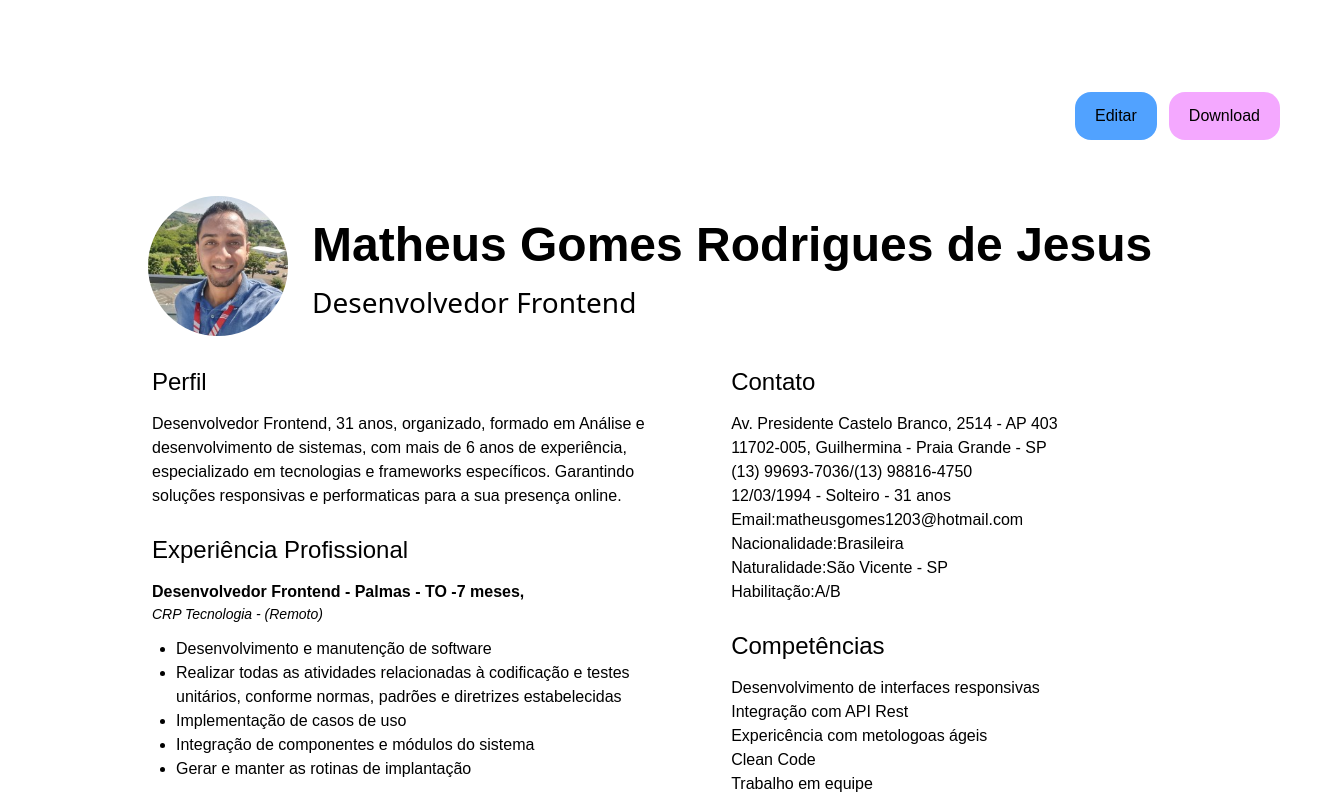
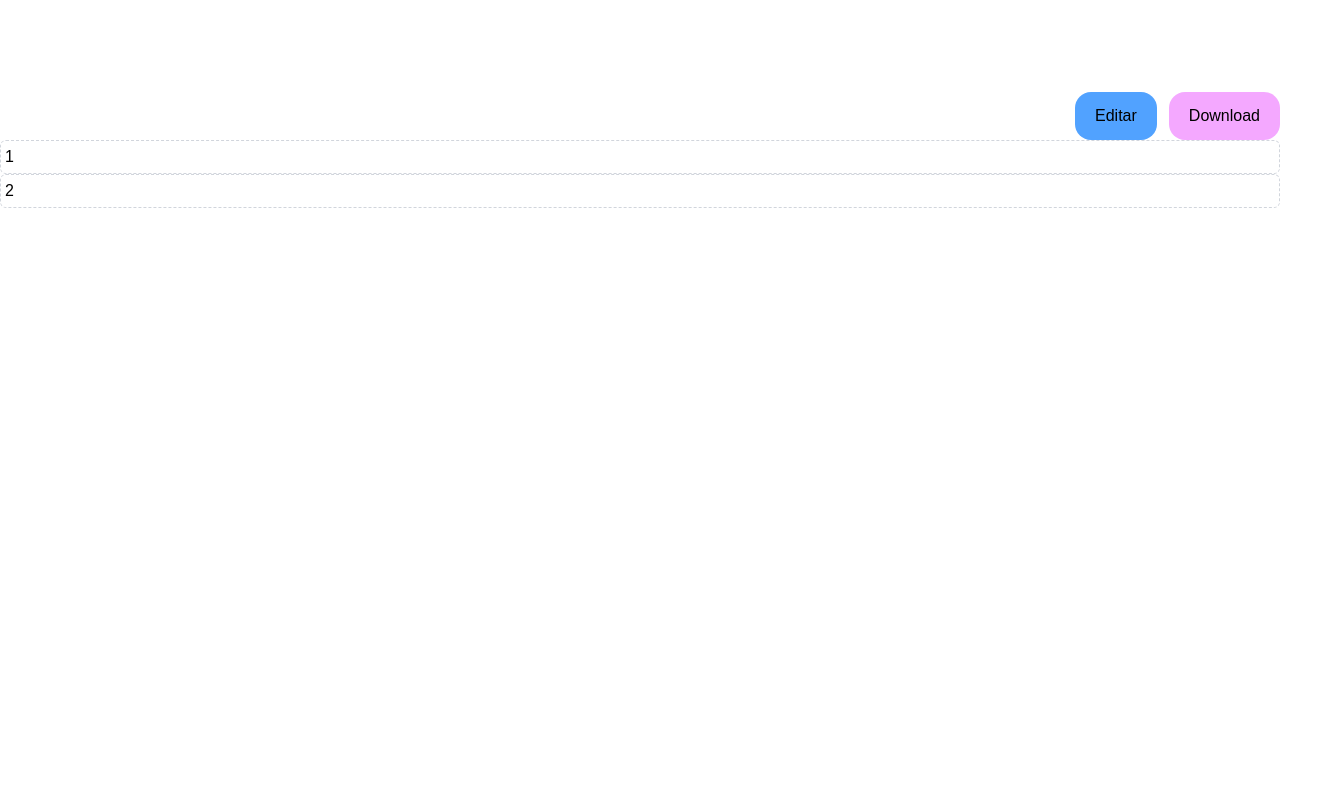
Before and after one commit to mgomesdev/curriculum-builder, a React (Vite) app: page / in a window 1280 px wide. Shown: the top 799 px of the page, 1321 px wide, since content can reach past the window. Built offline with nearby package versions, Linux system fonts and the light colour scheme.

Commit message:
refactor: descomenta codigo e faz sortable funcionar

```diff
--- a/src/features/template/editor/editor.tsx
+++ b/src/features/template/editor/editor.tsx
@@ -1,6 +1,9 @@
-import React, { createContext, use, useRef, useState } from 'react';
+import React, { createContext, forwardRef, use, useRef, useState, type ComponentProps } from 'react';
 import { fakeTemplateApiResponse } from '../builder/template-builder-data';
-import { domToJSON, renderFromJSON } from '@/utils/template-utils';
+import { domToJSON } from '@/utils/template-utils';
+import { closestCenter, DndContext, PointerSensor, useSensor, useSensors, type DragEndEvent } from '@dnd-kit/core';
+import { arrayMove, SortableContext, useSortable, verticalListSortingStrategy } from '@dnd-kit/sortable';
+import { CSS } from '@dnd-kit/utilities';
 
 export const TemplateEditor = () => {
   return (
@@ -72,78 +75,41 @@ const TemplateEditorContent = () => {
         )}
       </header>
 
-      {fakeTemplateApiResponse.page.children.map((child, index) => (
+      {/*fakeTemplateApiResponse.page.children.map((child, index) => (
         <React.Fragment key={index}>{renderFromJSON(child)}</React.Fragment>
-      ))}
+      ))*/}
+
+      <SortableElements />
     </>
   );
 };
 
-/*
-interface ItemProps {
-  node: PageNode;
-  path: number[]; // caminho para identificar a posição na árvore
-}
-
-const SortableItem = ({ node, path }: ItemProps) => {
-  const id = path.join('-'); // cria um identificador único a partir do caminho
-  const { attributes, listeners, setNodeRef, transform, transition } = useSortable({ id });
-
-  const style = {
-    transform: CSS.Transform.toString(transform),
-    transition,
-    border: '1px dashed #aaa',
-    padding: 8,
-    marginBottom: 4,
-  };
-
-  return (
-    <div ref={setNodeRef} style={style} {...attributes} {...listeners}>
-      <span>{node.type}</span>
-      {node.children && (
-        <div style={{ paddingLeft: 16 }}>
-          <SortableContext
-            items={node.children.map((_, i) => [...path, i].join('-'))}
-            strategy={verticalListSortingStrategy}>
-            {node.children.map((child, i) =>
-              typeof child === 'string' ? (
-                <div key={i}>{child}</div>
-              ) : (
-                <SortableItem key={i} node={child} path={[...path, i]} />
-              )
-            )}
-          </SortableContext>
-        </div>
-      )}
-    </div>
-  );
-};
-
 const SortableElements = () => {
-  const headers = fakeTemplateApiResponse.page.children[0].children.filter(n => n.type === 'header');
-  const [items, setItems] = useState(headers);
+  const [items, setItems] = useState(['1', '2']);
 
   const sensors = useSensors(useSensor(PointerSensor));
 
   const handleDragEnd = (event: DragEndEvent) => {
     const { active, over } = event;
     if (!over || active.id === over.id) return;
-    const oldIndex = items.findIndex(i => i.type + i.props.id === active.id);
-    const newIndex = items.findIndex(i => i.type + i.props.id === over.id);
+    const oldIndex = items.findIndex(i => i === active.id);
+    const newIndex = items.findIndex(i => i === over.id);
     setItems(arrayMove(items, oldIndex, newIndex));
   };
 
   return (
     <DndContext sensors={sensors} collisionDetection={closestCenter} onDragEnd={handleDragEnd}>
-      <SortableContext items={items.map(i => i.type + i.props.id)} strategy={verticalListSortingStrategy}>
-        {items.map((item, index) => (
-          <SortableItem key={index} node={item} path={[index]} />
+      <SortableContext items={items} strategy={verticalListSortingStrategy}>
+        {items.map(item => (
+          <SortableItem id={item} key={item}>
+            {item}
+          </SortableItem>
         ))}
       </SortableContext>
     </DndContext>
   );
 };
-/*
+
 interface SortableItemProps {
   children: React.ReactNode;
   id: string;
@@ -157,7 +123,6 @@ const SortableItem = ({ children, id }: SortableItemProps) => {
     transition,
   };
 
-  console.log(id);
   return (
     <Item ref={setNodeRef} style={style} {...attributes} {...listeners}>
       {children}
@@ -169,16 +134,13 @@ interface ItemProps extends ComponentProps<'div'> {
   children?: React.ReactNode;
 }
 
-const Item = forwardRef<HTMLDivElement, ItemProps>(({ children, ...props }, ref) => {
-  return (
+const Item = forwardRef<HTMLDivElement, ItemProps>(({ children, ...props }, ref) => (
   <div
     {...props}
     ref={ref}
     className="cursor-move rounded-md border border-dashed border-gray-300 p-4 hover:border-blue-400">
     {children}
   </div>
-  );
-});
+));
 
 Item.displayName = 'Item';
-*/
```
Lines whose indentation alone changed are shown as unchanged.
